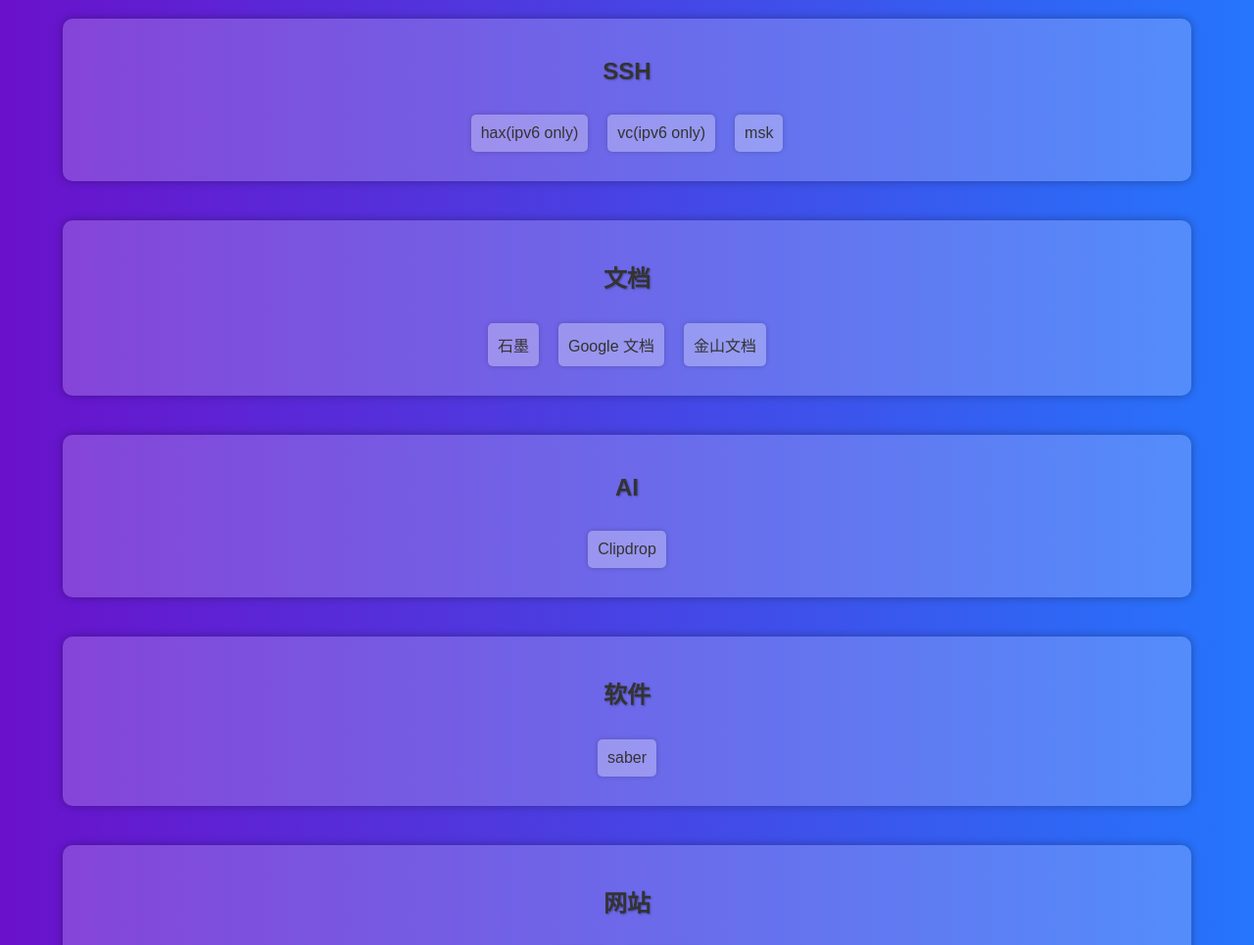
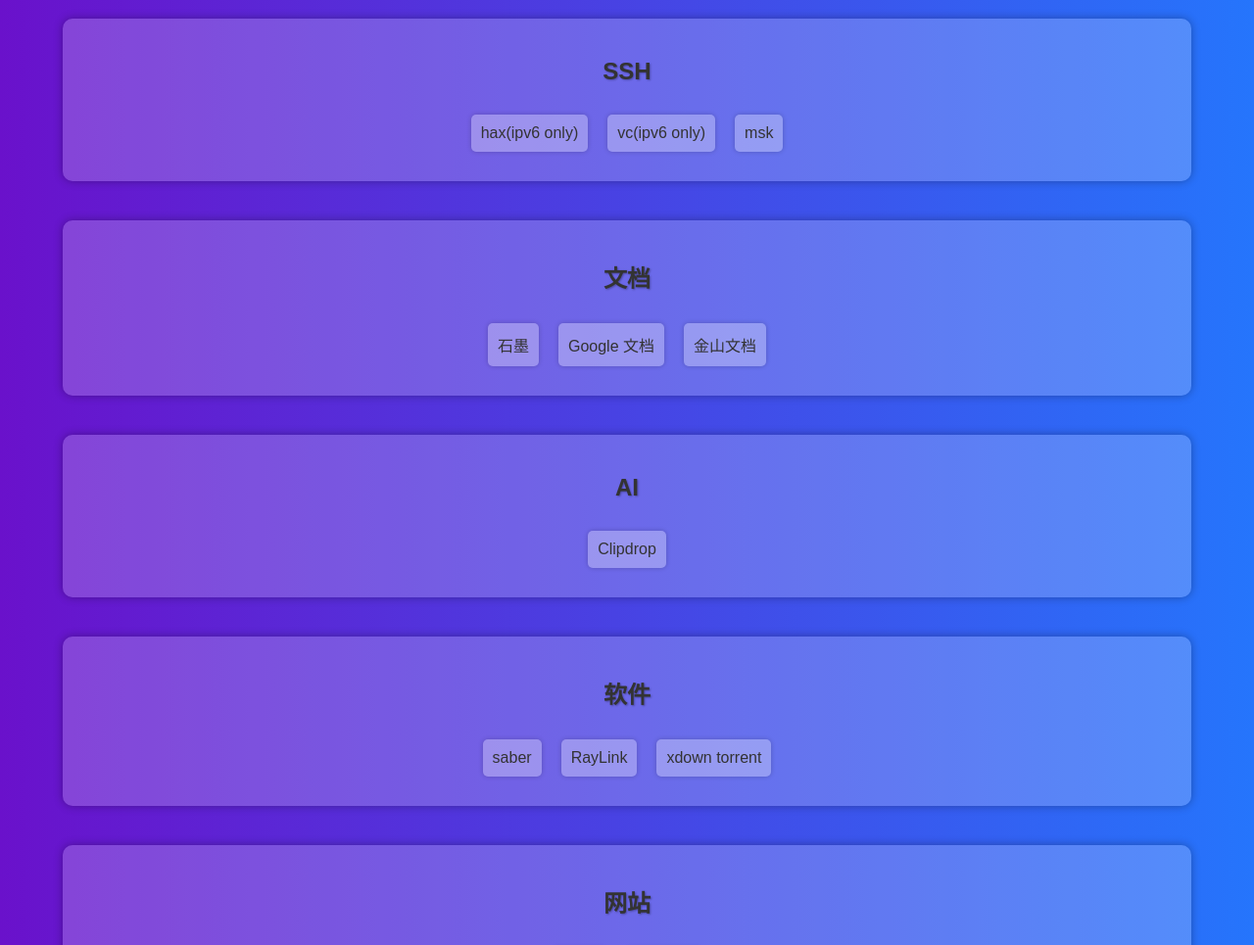
Before and after one commit to SongLiKod/links, a plain HTML site: page index.html in a window 1280 px wide. Shown: the part 99-1064 px from the top of the page at 98% size. Drawn offline with Linux system fonts and the light colour scheme.

Commit message:
Update index.html

```diff
--- a/index.html
+++ b/index.html
@@ -342,6 +342,8 @@
             <h2 class="category-title">软件</h2>
             <div class="links">
                 <div class="link"><a href="https://github.com/adil192/saber" target="_blank" title="A (work-in-progress) cross-platform libre handwritten notes app">saber</a></div>
+                <div class="link"><a href="https://www.raylink.live/" target="_blank" title="专为视觉行业打造的真高清、超流畅远程控制软件！">RayLink</a></div>
+                <div class="link"><a href="https://www.xdown.dev/" target="_blank" title="免费无广告的idm / torrent 合成体">xdown torrent</a></div>
             </div>
         </div>
 
```
